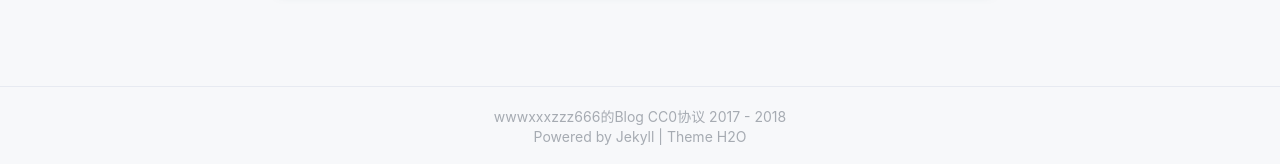
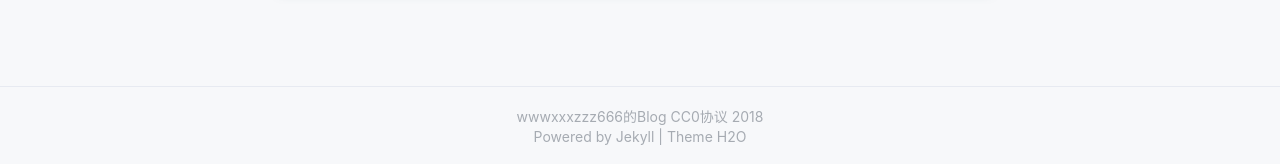
Before and after one commit to wwwxxxzzz666/wwwxxxzzz666.github.io, a Jekyll site: the page built from _posts/2018-08-12-second.md, in a window 1280 px wide and 900 px high, scrolled down 554 px. Shown: the part 733-897 px from the top of the window. Built offline with Jekyll 4.4.1, drawn with Linux system fonts in a browser that asks for light colours; nearby versions of some CDN libraries; comment, search, counter and statistics services are not loaded; a style sheet for code colours, icons or effects is not loaded.

Commit message:
Update _config.yml

```diff
--- a/_config.yml
+++ b/_config.yml
@@ -14,7 +14,7 @@ nav:
 
 # Footer
 footer:
-  since: 2017
+  since: 2018
 
 # Author 配置博主信息
 author: 'wwwxxxzzz666'
```
